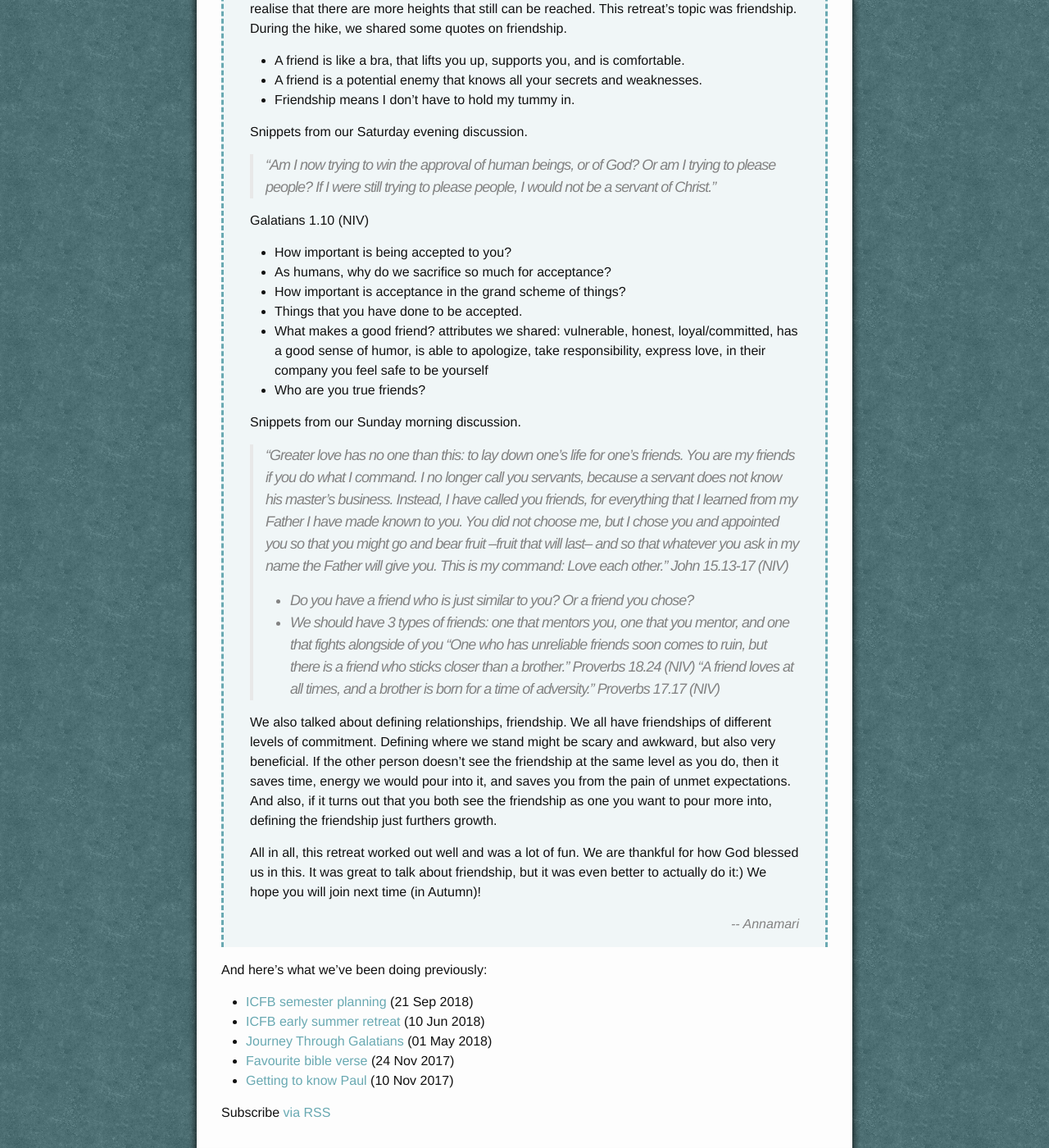
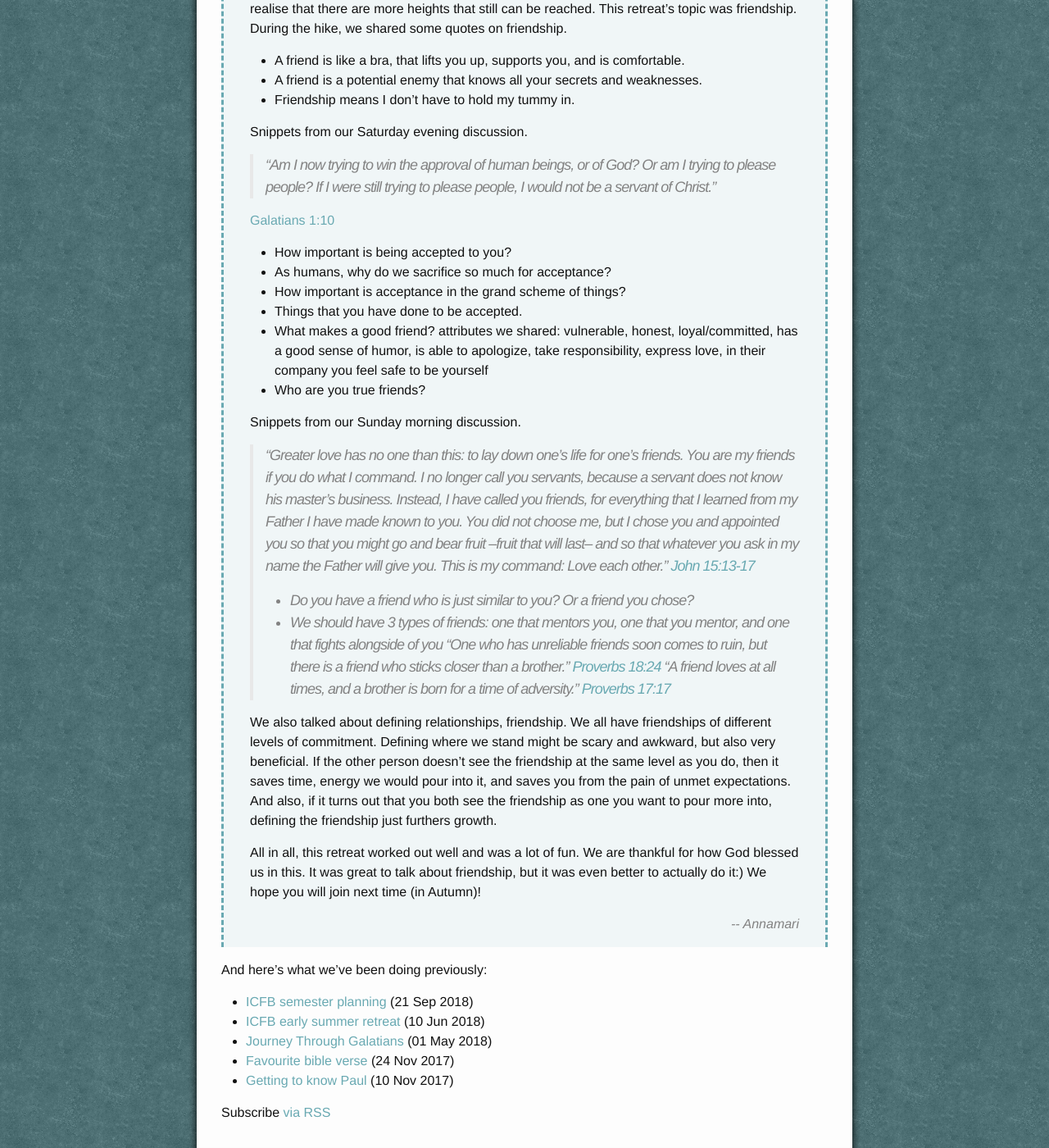
Before and after one commit to sionleroux/icfbudapest.org, a Jekyll site: the page built from index.md, in a window 1280 px wide and 1400 px high, scrolled down 2480 px. Shown: the whole window at 82% size. Built offline with Jekyll 4.4.1, drawn with Linux system fonts in a browser that asks for light colours.

Commit message:
Link bible references to full passages on Bible Gateway
I did a text search for everything that looked like it was referencing a
passage in the bible and wrapped it with my the custom {%bible %} tag
which links the selected passage to a query to the NIV version on the
Bible Gateway website.

```diff
--- a/_posts/2018-05-01-journey-through-galatians.md
+++ b/_posts/2018-05-01-journey-through-galatians.md
@@ -10,22 +10,22 @@ The past couple of weeks we have been studying the Book of Galatians. This Frida
 - being the children of God - what does it mean, what are the implications?
   - blessings AND responsibilities, as well
   -salvation: from death, from sin →free from sin? →  does not mean that we don't sin anymore, at all, we keep living in a fallen world, but since we have been freed from the power of Satan, and we are in Christ, through his power, it is much easier to fight against sin, and get in line with who we are meant to be as children of God. And also, without (before) becoming children of God, on our own, it may not even occur to us that there's something wrong, that there's sin that we should go against
-  - the fruit of the Spirit (love, joy, peace, forbearance, kindness, goodness, faithfulness, gentleness, self-control - Galatians 5.22-23)
+  - the fruit of the Spirit (love, joy, peace, forbearance, kindness, goodness, faithfulness, gentleness, self-control - {%bible Galatians 5:22-23%})
 - "baptized into Christ" - we talked about the different ways different denominations understand and practise baptism
   - all these things apply only if we have been baptized? Do we have to get baptized? - it's somewhat like getting married; if we have made the decision, to follow Jesus, why wouldn't we make it official and share it with the people closest to us?
-- verses that came up, connected to Abraham (because his "faith was credited to him as righteousness" Romans 4.9 (NIV)):
+- verses that came up, connected to Abraham (because his "faith was credited to him as righteousness" {%bible Romans 4:9%}):
 
 > Against all hope, Abraham in hope believed and so became the father of many nations, just as it had been said to him, "So shall your offspring be."
 
-Romans 5.18 (NIV)
+{%bible Romans 5:18%}
 
 > The angel of the Lord called to Abraham from heaven a second time and said, "I swear by myself, declares the Lord, that because you have done this and have not withheld your son, your only son, I will surely bless you and make your descendants as numerous as the stars in the sky and as the sand on the seashore. Your descendants will take possession of the cities of their enemies, and through your offspring all nations on earth will be blessed, because you have obeyed me."
 
-Genesis 22.15-18 (NIV)
+{%bible Genesis 22:15-18%}
 
 - "heirs according to the promise" → what is the promise?
     It is often difficult to tell if something is a promise from God, or just something we really want. → Good questions to ask: do we have real peace in our hearts in connection with the thing? Is that not going against love? (e.g. Would that hurt others?) ... And a basic/general principle to go by: instead of hoping primarily for things to happen, we should put our hope in the person, in Jesus. Because yes, his plan for us is good, but even if we mess up, he has a plan B, a plan C, etc. and even if we go through the alphabet 18 times, God is still good, and powerful enough to make the 184th plan as beautiful as the first one.
 
 > And we know that in all things God works for the good of those who love him, who have been called according to his purpose.
 
-Romans 8.28 (NIV)
+{%bible Romans 8:28%}
--- a/_posts/2019-04-25-icfb-retreat.md
+++ b/_posts/2019-04-25-icfb-retreat.md
@@ -25,7 +25,7 @@ Snippets from our Saturday evening discussion.
 
 > "Am I now trying to win the approval of human beings, or of God? Or am I trying to please people? If I were still trying to please people, I would not be a servant of Christ."
 
-Galatians 1.10 (NIV)
+{%bible Galatians 1:10%}
 
 - How important is being accepted to you?
 - As humans, why do we sacrifice so much for acceptance?
@@ -38,11 +38,11 @@ Galatians 1.10 (NIV)
 Snippets from our Sunday morning discussion.
 
 > "Greater love has no one than this: to lay down one's life for one's friends. You are my friends if you do what I command. I no longer call you servants, because a servant does not know his master's business. Instead, I have called you friends, for everything that I learned from my Father I have made known to you. You did not choose me, but I chose you and appointed you so that you might go and bear fruit --fruit that will last-- and so that whatever you ask in my name the Father will give you. This is my command: Love each other."
-John 15.13-17 (NIV)
+{%bible John 15:13-17%}
 - Do you have a friend who is just similar to you? Or a friend you chose?
 - We should have 3 types of friends: one that mentors you, one that you mentor, and one that fights alongside of you
-"One who has unreliable friends soon comes to ruin, but there is a friend who sticks closer than a brother." Proverbs 18.24 (NIV)
-"A friend loves at all times, and a brother is born for a time of adversity." Proverbs 17.17 (NIV)
+"One who has unreliable friends soon comes to ruin, but there is a friend who sticks closer than a brother." {%bible Proverbs 18:24%}
+"A friend loves at all times, and a brother is born for a time of adversity." {%bible Proverbs 17:17%}
 
 We also talked about defining relationships, friendship. We all have friendships of different levels of commitment. Defining where we stand might be scary and awkward, but also very beneficial. If the other person doesn't see the friendship at the same level as you do, then it saves time, energy we would pour into it, and saves you from the pain of unmet expectations. And also, if it turns out that you both see the friendship as one you want to pour more into, defining the friendship just furthers growth.
 
```
